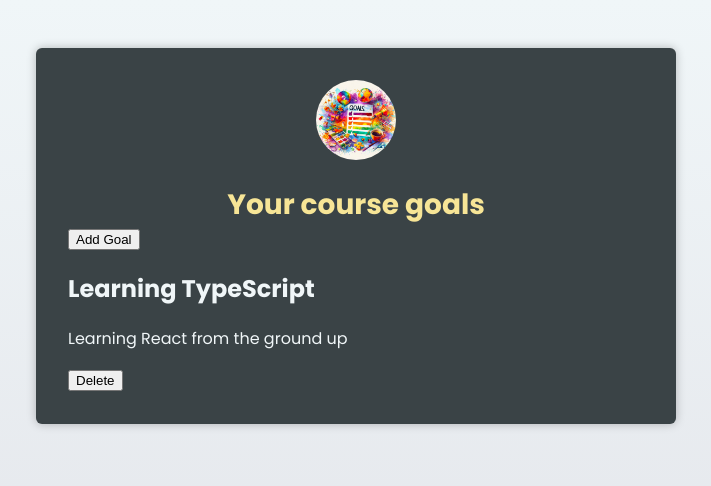
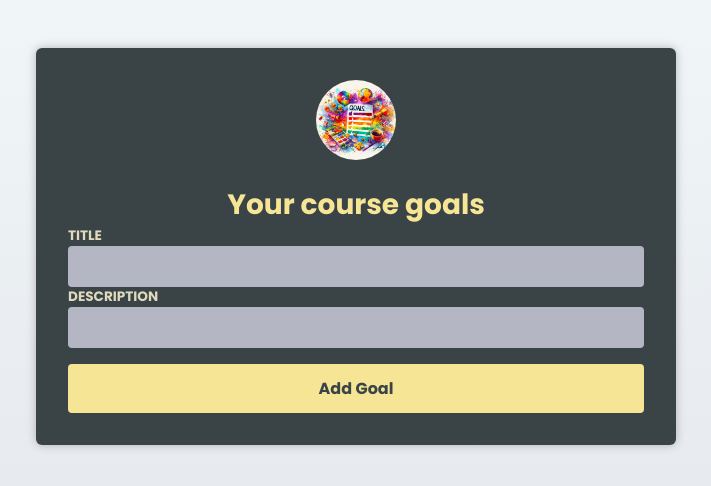
Before and after one commit to JuanMartinez503/ts-goal-tracker, a React (Vite) app: page / in a window 1280 px wide. Shown: the top 486 px of the page, without its empty margins (284-995 px from the left). Built offline with nearby package versions, Linux system fonts and the light colour scheme; the HTML template or start-up script is replaced by a standard one.

Commit message:
added a form component to react

```diff
--- a/src/App.tsx
+++ b/src/App.tsx
@@ -1,46 +1,69 @@
-import CourseGoals from "./components/CourseGoals.tsx";
+
 import imgGoals from './assets/goals.jpg'
 import Header from "./components/Header.tsx";
-import { useState } from "react";
+import CourseGoalList from "./components/CourseGoalList.tsx";
+import { type FormEvent, useState } from "react";
 
 
-type CourseGoal = {
+export type TypeCourseGoal = {
   tittle:string;
   description:string;
   id:number;
+
 }
+
 export default function App() {
 
-  const [goals,setGoal] = useState<CourseGoal[]>([])
-  const handleAddGoal =()=>{
+  const [goals,setGoal] = useState<TypeCourseGoal[]>([])
+  const [title, setTitle] = useState<string>('')
+  const [description, setDescription] = useState<string>('')
+
+  const handleAddGoal =(e:FormEvent)=>{
+    e.preventDefault()
 setGoal((prevGoals=>{
-  const newGoal:CourseGoal = {
+  const newGoal:TypeCourseGoal = {
     id: Math.random(),
-    tittle:'Hard coded title',
-    description:'Learn React'
+    tittle:title,
+    description:description
   }
+  setTitle('')
+  setDescription('')
   return [...prevGoals, newGoal]
 }))
+  }
+  const handleTitle= (e:FormEvent<HTMLInputElement >)=>{
+    e.preventDefault()
+    setTitle(e.currentTarget.value)
+  }
+  const handleDescription = (e:FormEvent<HTMLInputElement>)=>{
+    e.preventDefault()
+    setDescription(e.currentTarget.value)
+  }
+
+  function handleDelete(id:number){
+    setGoal(prevGoal=>prevGoal.filter(goal=>goal.id !==id))
   }
   return (
     <main>
       <Header image={{src:imgGoals, alt:'a list of goals'}}>
         <h1>Your course goals</h1>
       </Header>
+      <form onSubmit={handleAddGoal}>
+        <label htmlFor="title">Title</label>
+        <input type="
+        " value={title}
+        onChange={handleTitle}/>
+        <label htmlFor="description">Description</label>
+        <input type="text"value={description}
+        onChange={handleDescription} />
+      <button >Add Goal</button>
+
+      </form>
       <ul>
-        {goals.map(goal=>(
-          <li key={goal.id}>
-            <CourseGoals title={goal.tittle}>
-            <p>{goal.description}</p>
-            </CourseGoals>
-          </li>
-        ))}
+       <CourseGoalList goals={goals} onDelete={handleDelete}/>
       </ul>
 
-      <button onClick={handleAddGoal}>Add Goal</button>
-      <CourseGoals title="Learning TypeScript" >
-        <p>Learning React from the ground up</p>
-      </CourseGoals>
+
     </main>
   )
 }
--- /dev/null
+++ b/src/components/CourseGoalList.tsx
@@ -0,0 +1,21 @@
+import CourseGoals from "./CourseGoals.tsx"
+import { TypeCourseGoal } from "../App.tsx"
+type GoalListProps = {
+    goals:TypeCourseGoal[];
+    onDelete:(id:number)=>void
+}
+export default function CourseGoalList ({goals,onDelete}:GoalListProps){
+
+    return (
+        <div>
+            {goals.map(goal=>(
+        <li key={goal.id}>
+          <CourseGoals title={goal.tittle} onDelete={onDelete} id={goal.id}>
+          <p>{goal.description}</p>
+          </CourseGoals>
+        </li>
+            ))}
+        </div>
+
+    )
+}
--- a/src/components/CourseGoals.tsx
+++ b/src/components/CourseGoals.tsx
@@ -3,12 +3,12 @@ import { type ReactNode,type PropsWithChildren,type FC} from "react";
 interface CourseGoals{
     title:string;
     children:ReactNode;//ReactNode is a special type that comes from react to be used for jsx code
-
 }
-type GoalsWithChildren = PropsWithChildren<{title:string}> //this is another way to name props that utilize children
+    type OnDelete= (id:number)=>void
+type GoalsWithChildren = PropsWithChildren<{title:string, onDelete:OnDelete, id:number}> //this is another way to name props that utilize children
 
 //this is another method of writing and it looks cleaner
-const CourseGoals:FC<GoalsWithChildren> = ({title,children})=>{
+const CourseGoals:FC<GoalsWithChildren> = ({title,children, onDelete,id})=>{
     return(
                 <article>
                     <div>
@@ -16,7 +16,7 @@ const CourseGoals:FC<GoalsWithChildren> = ({title,children})=>{
                         <p>{children}</p>
 
                     </div>
-                    <button>Delete</button>
+                    <button onClick={()=>onDelete(id)}>Delete</button>
                 </article>
             )
 }
--- a/src/index.css
+++ b/src/index.css
@@ -93,6 +93,7 @@ li {
   padding: 1rem;
   border-radius: 4px;
   box-shadow: 0 0 10px rgba(0, 0, 0, 0.25);
+  margin: 1rem 0  0 0;
 }
 
 li article {
```
